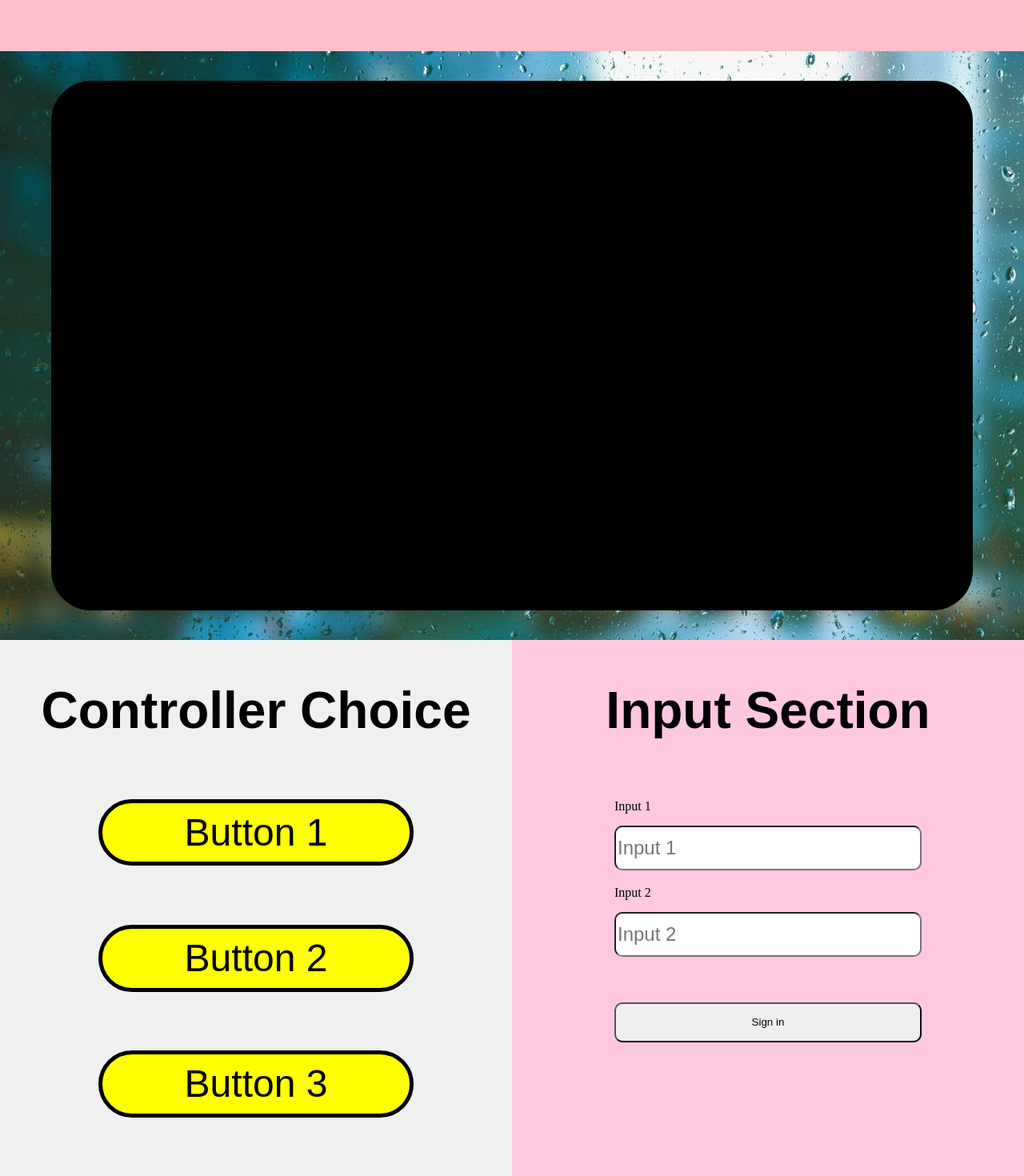
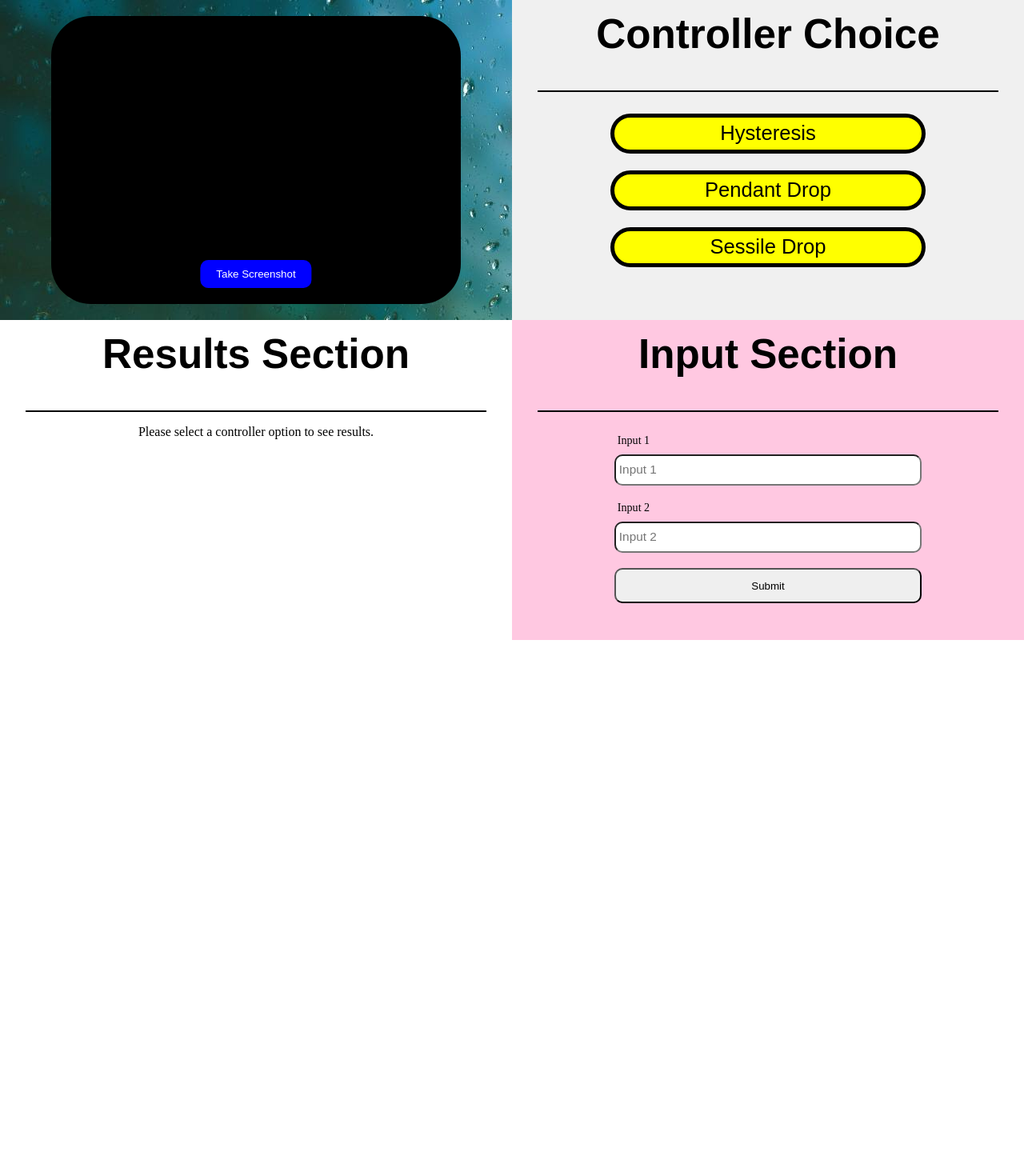
Before and after one commit to PremBhugraIITD/Goniometer-GUI, a React (Vite) app in the folder client/: page / in a window 1280 px wide. Shown: the top 1470 px of the page at 80% size. After the commit the page ends 800 px from the top, so only its background shows below. Built offline with nearby package versions, Linux system fonts and the light colour scheme; no server answers.

Commit message:
A lot of updates

```diff
--- a/client/src/App.css
+++ b/client/src/App.css
@@ -14,6 +14,6 @@
     right:0;
 }
 
-.page-content{
+/* .page-content{
     margin-top: 8vh;
-}
+} */
--- a/client/src/App.jsx
+++ b/client/src/App.jsx
@@ -7,13 +7,13 @@ import "./App.css";
 const App = () => {
   return (
     <div className="app-container">
-      <div className="nav-content">
+      {/* <div className="nav-content">
         <Navbar />
-      </div>
+      </div> */}
       <div className="page-content">
         <Home />
       </div>
-      <Footer />
+      {/* <Footer /> */}
     </div>
   );
 };
--- a/client/src/components/ControllerSection/ControllerSection.css
+++ b/client/src/components/ControllerSection/ControllerSection.css
@@ -1,27 +1,28 @@
 .controller-container {
-  height: 92vh;
+  height: 100%;
+  width: 100%;
   display: flex;
-}
-
-.button-area {
   background-color: rgb(240, 240, 240);
-  height: 100%;
-  width: 50%;
   display: flex;
   flex-direction: column;
   justify-content: flex-start;
   align-items: center;
-  row-gap: 10%;
+  row-gap: 2%;
 }
 
-.button-area h2 {
+.controller-container h2 {
   font-family: "Arial", sans-serif;
-  font-size: 4em;
+  font-size: 4vw;
+  height:25%;
+  width:90%;
+  text-align: center;
   margin: 0;
-  margin-top: 8%;
+  margin-top: 2%;
+  margin-bottom: 3%;
+  border-bottom: 2px solid black;
 }
 
-.button-area a {
+.controller-container a {
   text-decoration: none;
   color: black;
   font-family: "Arial", sans-serif;
@@ -30,66 +31,17 @@
   display: flex;
   justify-content: center;
   align-items: center;
-  font-size: 3em;
+  font-size: 2vw;
   border-radius: 50px;
   border: solid 5px black;
   background-color: yellow;
+  margin-bottom: 2%;
 }
 
-.button-area a:hover {
+.controller-container a:hover {
   background-color: rgb(255, 255, 0, 0.3);
 }
 
-.button-area a:active {
+.controller-container a:active {
   background-color: rgb(125, 255, 0, 0.5);
 }
-
-.input-area {
-  height: 100%;
-  width: 50%;
-  background-color: rgb(255, 200, 225);
-  display: flex;
-  flex-direction: column;
-  justify-content: flex-start;
-  align-items: center;
-  row-gap: 10%;
-}
-
-.input-area h2 {
-    font-family: "Arial", sans-serif;
-    font-size: 4em;
-    margin: 0;
-    margin-top: 8%;
-}
-
-.input-area form{
-    width:60%;
-    height:45%;
-    display:flex;
-    flex-direction:column;
-    justify-content: flex-start;
-}
-
-.input-area form > *{
-    height: 15%;
-}
-
-.input-area form label{
-    height:10%;
-    font-size: 1em;
-}
-
-.input-area form input{
-    /* margin-top: -15%; */
-    border-radius: 10px;
-    font-size: 1.5em;
-}
-
-#input2{
-    margin-top: 5%;
-}
-
-.input-area form button {
-    margin-top: 15%;
-    border-radius: 10px;
-}
--- a/client/src/components/ControllerSection/ControllerSection.jsx
+++ b/client/src/components/ControllerSection/ControllerSection.jsx
@@ -2,29 +2,13 @@ import React from "react";
 import { Link } from "react-router-dom";
 import "./ControllerSection.css";
 
-const ControllerSection = () => {
+const ControllerSection = ({onSelect}) => {
   return (
     <div className="controller-container">
-      <div className="button-area">
-        <h2>Controller Choice</h2>
-        <Link>Button 1</Link>
-        <Link>Button 2</Link>
-        <Link>Button 3</Link>
-      </div>
-      <div className="input-area">
-        <h2>Input Section</h2>
-        <form>
-          <label id="input1" for="input1">Input 1</label>
-          <input placeholder="Input 1" required />
-
-          <label id="input2" for="input2">Input 2</label>
-          <input placeholder="Input 2" required />
-
-          <button type="submit">
-            Sign in
-          </button>
-        </form>
-      </div>
+      <h2>Controller Choice</h2>
+      <Link onClick={() => onSelect("hysteresis")}>Hysteresis</Link>
+      <Link onClick={() => onSelect("pendant-drop")}>Pendant Drop</Link>
+      <Link onClick={() => onSelect("sessile-drop")}>Sessile Drop</Link>
     </div>
   );
 };
--- /dev/null
+++ b/client/src/components/InputSection/InputSection.css
@@ -0,0 +1,51 @@
+.input-container {
+  height: 100%;
+  width: 100%;
+  background-color: rgb(255, 200, 225);
+  display: flex;
+  flex-direction: column;
+  justify-content: flex-start;
+  align-items: center;
+  row-gap: 10%;
+}
+
+.input-container h2 {
+  font-family: "Arial", sans-serif;
+  font-size: 4vw;
+  margin: 0;
+  margin-top: 2%;
+  width: 90%;
+  text-align: center;
+  height: 25%;
+  border-bottom: 2px solid black;
+}
+
+.input-container form {
+  width: 60%;
+  height: 55%;
+  display: flex;
+  flex-direction: column;
+  justify-content: flex-start;
+  margin-top: -2%;
+}
+
+.input-container form label {
+  height: 10%;
+  font-size: 1.1vw;
+  padding-left: 1%;
+  margin-bottom: 1%;
+}
+
+.input-container form input {
+  border-radius: 10px;
+  font-size: 1.2vw;
+  height: 15%;
+  margin-bottom: 5%;
+  padding-left: 1%;
+}
+
+.input-container form button {
+  /* margin-top: 15%; */
+  border-radius: 10px;
+  height: 20%;
+}
--- /dev/null
+++ b/client/src/components/InputSection/InputSection.jsx
@@ -0,0 +1,23 @@
+import React from "react";
+import "./InputSection.css";
+
+const InputSection = () => {
+  return (
+    <div className="input-container">
+      <h2>Input Section</h2>
+      <form>
+        <label id="input1" for="input1">
+          Input 1
+        </label>
+        <input placeholder="Input 1" required />
+        <label id="input2" for="input2">
+          Input 2
+        </label>
+        <input placeholder="Input 2" required />
+        <button type="submit">Submit</button>
+      </form>
+    </div>
+  );
+};
+
+export default InputSection;
--- /dev/null
+++ b/client/src/components/ResultsSection/ResultsSection.css
@@ -0,0 +1,81 @@
+.results-container {
+  width: 100%;
+  height: 100%;
+  display: flex;
+  flex-direction: column;
+  justify-content: flex-start;
+  align-items: center;
+}
+
+.results-container h2 {
+  margin: 0;
+  font-family: "Arial", sans-serif;
+  text-align: center;
+  margin-top: 2%;
+  height: 25%;
+  width: 90%;
+  font-size: 4vw;
+  border-bottom: 2px solid black;
+}
+
+.results-container .results-area {
+  display: flex;
+  justify-content: center;
+  align-items: center;
+  margin-top: 5%;
+  width: 90%;
+}
+
+.results-container .results-area h3 {
+  font-size: 3vw;
+  font-family: "Arial", sans-serif;
+  width: 52%;
+}
+
+.results-container .results-area .download {
+  width: 15%;
+  height: 50%;
+  display: flex;
+  flex-direction: column;
+  justify-content: center;
+    align-items: center;
+}
+
+.results-container .results-area .download img {
+  background-color: rgb(255, 255, 0, 0.5);
+  border-radius: 10px;
+  border: 2px solid black;
+  margin: 0;
+  height: 80%;
+  width: 50%;
+}
+
+.results-container .results-area .download p {
+  margin: 0;
+  width: 100%;
+    text-align: center;
+    font-size: 1vw;
+}
+
+.results-container .results-area .download img:hover {
+  background-color: rgb(255, 255, 0);
+}
+
+.results-container .results-area .download img:active {
+  background-color: rgb(255, 255, 0, 0.5);
+}
+
+#results-type-two{
+    display:flex;
+    flex-direction:column;
+}
+
+#results-type-two h3{
+    margin-top: 0;
+}
+
+#results-type-two .output{
+    width:30%;
+    height:50%;
+    margin-top: -5%;
+}
--- /dev/null
+++ b/client/src/components/ResultsSection/ResultsSection.jsx
@@ -0,0 +1,33 @@
+import React from "react";
+import download_icon from "../../assets/download_icon.svg";
+import "./ResultsSection.css";
+
+const ResultsSection = ({ activeResult }) => {
+  return (
+    <div className="results-container">
+      <h2>Results Section</h2>
+
+      {activeResult === "hysteresis" || activeResult === "sessile-drop" ? (
+        <div className="results-area" id="results-type-one">
+          <h3>Results Ready:</h3>
+          <div className="download">
+            <img src={download_icon} alt="Download" />
+            <p>Export CSV</p>
+          </div>
+        </div>
+      ) : activeResult === "pendant-drop" ? (
+        <div className="results-area" id="results-type-two">
+          <h3>Results Ready:</h3>
+          <div className="output">
+            <p>Output 1:</p>
+            <p>Output 2:</p>
+          </div>
+        </div>
+      ) : (
+        <p>Please select a controller option to see results.</p>
+      )}
+    </div>
+  );
+};
+
+export default ResultsSection;
--- a/client/src/components/VideoSection/VideoSection.css
+++ b/client/src/components/VideoSection/VideoSection.css
@@ -1,14 +1,39 @@
-.video-container{
+.video-container {
     background-image: url('../../assets/video_background.jpg');
-    height:92vh;
+    height: 100%;
+    width: 100%;
     display: flex;
     justify-content: center;
     align-items: center;
 }
 
-.video-area{
+.video-area {
     background-color: black;
     border-radius: 50px;
-    width:90%;
-    height:90%;
+    width: 80%;
+    height: 90%;
+    position: relative;
+    display: flex;
+    justify-content: center;
+    align-items: center;
+    overflow: hidden; /* Ensure the video fits within the container */
 }
+
+.video-feed {
+    width: 100%;
+    height: 100%;
+    object-fit: cover; /* Ensure the video covers the area while maintaining aspect ratio */
+}
+
+.screenshot-button {
+    position: absolute;
+    bottom: 20px;
+    left: 50%;
+    transform: translateX(-50%);
+    padding: 10px 20px;
+    background-color: blue;
+    color: white;
+    border: none;
+    border-radius: 10px;
+    cursor: pointer;
+}
--- a/client/src/components/VideoSection/VideoSection.jsx
+++ b/client/src/components/VideoSection/VideoSection.jsx
@@ -1,10 +1,68 @@
-import React from "react";
+import { useRef, useEffect } from "react";
 import "./VideoSection.css";
 
 const VideoSection = () => {
+  const videoRef = useRef(null);
+  const canvasRef = useRef(null);
+
+  useEffect(() => {
+    // Request access to the video stream (camera)
+    if (navigator.mediaDevices && navigator.mediaDevices.getUserMedia) {
+      navigator.mediaDevices
+        .getUserMedia({ video: true })
+        .then((stream) => {
+          if (videoRef.current) {
+            videoRef.current.srcObject = stream;
+          }
+        })
+        .catch((err) => {
+          console.error("Error accessing the camera: ", err);
+        });
+    }
+  }, []);
+
+  // Function to capture a screenshot
+  const takeScreenshot = () => {
+    const video = videoRef.current;
+    const canvas = canvasRef.current;
+
+    if (video && canvas) {
+      // Set canvas dimensions to match the video
+      canvas.width = video.videoWidth;
+      canvas.height = video.videoHeight;
+
+      // Draw the video frame onto the canvas
+      const context = canvas.getContext("2d");
+      context.drawImage(video, 0, 0, canvas.width, canvas.height);
+
+      // Create a downloadable image from the canvas
+      const imageUrl = canvas.toDataURL("image/png");
+      const link = document.createElement("a");
+      link.href = imageUrl;
+      link.download = "screenshot.png"; // File name for the saved image
+      link.click();
+    }
+  };
+
   return (
     <div className="video-container">
-      <div className="video-area"></div>
+      <div className="video-area">
+        {/* Live camera feed */}
+        <video
+          ref={videoRef}
+          autoPlay
+          // style={{ transform: "scaleX(-1)" }}
+          className="video-feed"
+        ></video>
+
+        {/* Hidden canvas used for capturing screenshots */}
+        <canvas ref={canvasRef} style={{ display: "none" }}></canvas>
+
+        {/* Button to take screenshot */}
+        <button onClick={takeScreenshot} className="screenshot-button">
+          Take Screenshot
+        </button>
+      </div>
     </div>
   );
 };
--- a/client/src/pages/Home/Home.css
+++ b/client/src/pages/Home/Home.css
@@ -1,6 +1,9 @@
 .home-container {
-  background-color: yellow;
-  height: 276vh;
-  display: flex;
-  flex-direction: column;
+  /* height: 276vh; */
+  height:100vh;
+  /* display: flex; */
+  /* flex-direction: column; */
+  display:grid;
+  grid-template-columns: 50% 50%;
+    grid-template-rows: 50% 50%;
 }
--- a/client/src/pages/Home/Home.jsx
+++ b/client/src/pages/Home/Home.jsx
@@ -1,13 +1,24 @@
-import React from "react";
+import React,{useState} from "react";
 import VideoSection from "../../components/VideoSection/VideoSection";
 import ControllerSection from "../../components/ControllerSection/ControllerSection";
+import InputSection from "../../components/InputSection/InputSection";
+import ResultsSection from "../../components/ResultsSection/ResultsSection";
 import "./Home.css";
 
 const Home = () => {
-    return <div className="home-container">
-        <VideoSection />
-        <ControllerSection />
-    </div>;
+    const [activeResult, setActiveResult] = useState(null);
+
+  const handleSelection = (selection) => {
+    setActiveResult(selection);
+  };
+  return (
+    <div className="home-container">
+      <VideoSection />
+      <ControllerSection onSelect={handleSelection}/>
+      <ResultsSection activeResult={activeResult}/>
+      <InputSection />
+    </div>
+  );
 };
 
 export default Home;
```
Also changed, not shown: client/src/assets/download_icon.svg (added).
